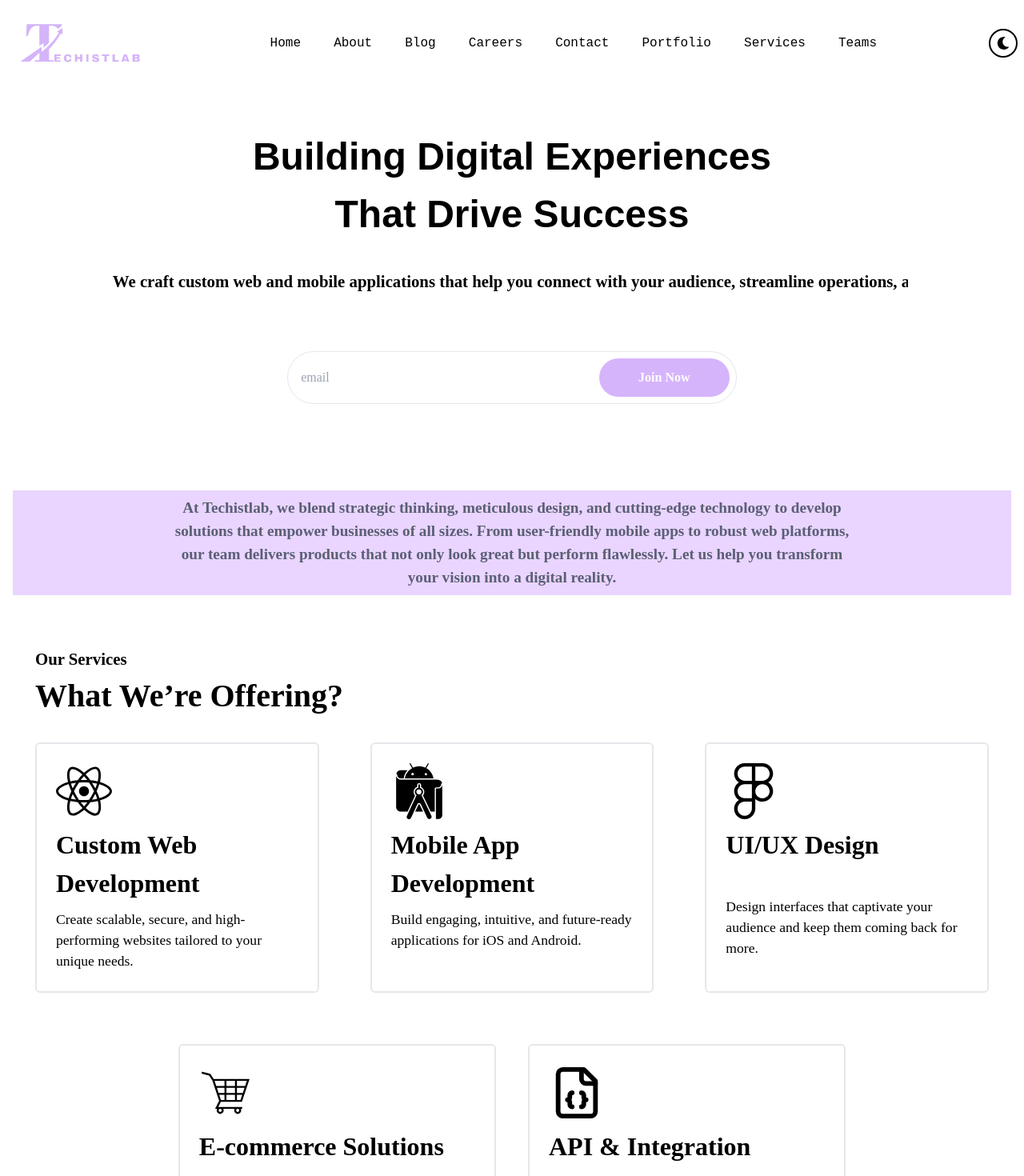
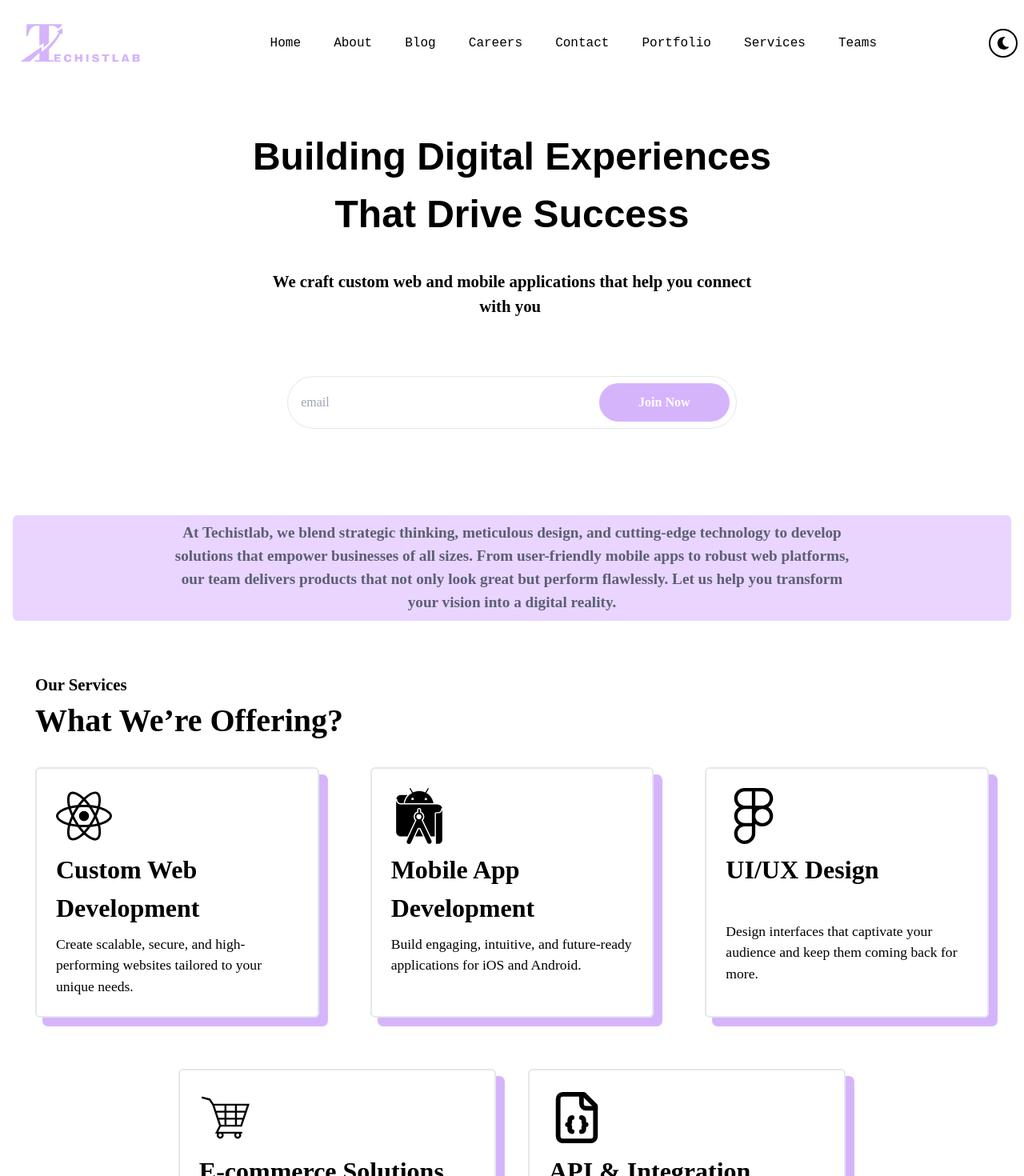
Before and after one commit to Aditya30december2003/Techistlab, a React (Vite) app: page / in a window 1280 px wide. Shown: the top 1470 px of the page at 80% size. Built offline with nearby package versions, Linux system fonts and the light colour scheme.

Commit message:
added some more features

```diff
--- a/package.json
+++ b/package.json
@@ -18,7 +18,8 @@
     "react": "^18.3.1",
     "react-dom": "^18.3.1",
     "react-icons": "^5.4.0",
-    "react-router-dom": "^7.0.2"
+    "react-router-dom": "^7.0.2",
+    "react-type-animation": "^3.2.0"
   },
   "devDependencies": {
     "@eslint/js": "^9.15.0",
--- a/src/pages/Home.jsx
+++ b/src/pages/Home.jsx
@@ -3,8 +3,7 @@ import { SiAndroidstudio } from "react-icons/si";
 import { FaFigma } from "react-icons/fa";
 import { GiShoppingCart } from "react-icons/gi";
 import { LuFileJson } from "react-icons/lu";
-import { MdArrowOutward } from "react-icons/md";
-import AnimateText from '../components/Animation/AnimateText'
+import { TypeAnimation } from "react-type-animation";
 
 const Home = () => {
   return (
@@ -13,7 +12,18 @@ const Home = () => {
       {/* <p className="heading text-center text-[1.5rem] lg:text-[1.8rem] text-black font-bold">Techistlab</p>
       <div className="w-[6rem] my-10 bg-black h-[0.2rem] text-center mx-auto"></div> */}
       <div className="text-[2.2rem] lg:text-[3rem] text-black text-center w-[95%] lg:w-[60%] mx-auto font-extrabold heading">Building <span className="">Digital Experiences</span> That Drive <span  className="">Success</span></div>
-      <div className="bg-gradient-to-r font-bold text-[1rem] lg:text-[1.3rem] mt-4 text-center w-[100%] lg:w-[50%] mx-auto animate-typing overflow-hidden whitespace-nowrap border-r-4 border-r-black">We craft custom web and mobile applications that help you connect with your audience, streamline operations, and scale with confidence.</div>
+      <div className="bg-gradient-to-r font-bold text-[1rem] lg:text-[1.3rem] mt-4 text-center w-[100%] lg:w-[50%] mx-auto">
+      <TypeAnimation
+sequence={[
+"We craft custom web and mobile applications that help you connect with your audience, streamline operations, and scale with confidence.",
+1000,
+]}
+wrapper="span"
+speed={20}
+className="text-6x1 font-bold text-black"
+repeat= {Infinity}/>
+        {/* We craft custom web and mobile applications that help you connect with your audience, streamline operations, and scale with confidence. */}
+      </div>
 
       <div className="mx-auto text-center w-[95%] text-white lg:w-[45%] mt-14 flex items-center border p-2 rounded-[5rem]">
         <input type="email" placeholder="email" className="border-none outline-none p-2 text-black w-[70%]"/>
@@ -22,7 +32,11 @@ const Home = () => {
       </div>
 
       <div className="py-7 mt-20">
-      <div className="mx-auto text-center font-bold text-[1.2rem] lg:text-[1.2rem] bg-purple-200 p-2 text-gray-700/80"><p className="w-[100%] lg:w-[70%] mx-auto">At Techistlab, we blend strategic thinking, meticulous design, and cutting-edge technology to develop solutions that empower businesses of all sizes. From user-friendly mobile apps to robust web platforms, our team delivers products that not only look great but perform flawlessly. Let us help you transform your vision into a digital reality.</p></div>
+      <div className="mx-auto text-center font-bold text-[1.2rem] rounded-md lg:text-[1.2rem] bg-purple-200 p-2 text-gray-700/80">
+      <p className="w-[100%] lg:w-[70%] mx-auto">
+        At Techistlab, we blend strategic thinking, meticulous design, and cutting-edge technology to develop solutions that empower businesses of all sizes. From user-friendly mobile apps to robust web platforms, our team delivers products that not only look great but perform flawlessly. Let us help you transform your vision into a digital reality.
+        </p>
+      </div>
       </div>
 
       <div className="mt-7 px-7 py-2">
@@ -33,19 +47,19 @@ const Home = () => {
 
           <div className="flex flex-col lg:grid lg:grid-cols-3 gap-16">
 
-          <div className="border-2 cursor-pointer p-6 flex flex-col gap-2 rounded-md hover:shadow-[10px_10px_1px_1px_#D6B4FC] hover:scale-105">
+          <div className="border-2 cursor-pointer p-6 flex flex-col gap-2 rounded-md shadow-[10px_10px_1px_1px_#D6B4FC]  lg:hover:shadow-[10px_10px_1px_1px_#D6B4FC] hover:scale-105">
                 <p><FaReact size={70}/></p>
                 <h1 className="font-bold text-[2rem]">Custom Web Development</h1>
                 <p className="text-[1.1rem]">Create scalable, secure, and high-performing websites tailored to your unique needs.</p>
             </div>
 
-            <div className="border-2 cursor-pointer p-6 flex flex-col gap-2 rounded-md hover:shadow-[10px_10px_1px_1px_#D6B4FC] hover:scale-105">
+            <div className="border-2 cursor-pointer p-6 flex flex-col gap-2 rounded-md shadow-[10px_10px_1px_1px_#D6B4FC]  lg:hover:shadow-[10px_10px_1px_1px_#D6B4FC] hover:scale-105">
                 <p><SiAndroidstudio size={70}/></p>
                 <h1 className="font-bold text-[2rem]">Mobile App Development</h1>
                 <p className="text-[1.1rem]">Build engaging, intuitive, and future-ready applications for iOS and Android.</p>
             </div>
 
-            <div className="border-2 cursor-pointer p-6 flex flex-col gap-2 rounded-md hover:shadow-[10px_10px_1px_1px_#D6B4FC] hover:scale-105">
+            <div className="border-2 cursor-pointer p-6 flex flex-col gap-2 rounded-md shadow-[10px_10px_1px_1px_#D6B4FC]  lg:hover:shadow-[10px_10px_1px_1px_#D6B4FC] hover:scale-105">
                 <p><FaFigma size={70}/></p>
                 <h1 className="font-bold text-[2rem]">UI/UX Design</h1>
                 <p className="text-[1.1rem] mt-8">Design interfaces that captivate your audience and keep them coming back for more.</p>
@@ -53,13 +67,13 @@ const Home = () => {
           </div>
 
           <div className="flex flex-col lg:grid lg:grid-cols-2 gap-10 w-[100%] lg:w-[70%] mx-auto">
-            <div className="border-2 cursor-pointer p-6 flex flex-col gap-2 rounded-md hover:shadow-[10px_10px_1px_1px_#D6B4FC] hover:scale-105">
+            <div className="border-2 cursor-pointer p-6 flex flex-col gap-2 rounded-md shadow-[10px_10px_1px_1px_#D6B4FC]  lg:hover:shadow-[10px_10px_1px_1px_#D6B4FC] hover:scale-105">
                 <p><GiShoppingCart size={70}/></p>
                 <h1 className="font-bold text-[2rem]">E-commerce Solutions</h1>
                 <p className="text-[1.1rem] mt-14">Launch or enhance your online store with seamless checkout and integrated payment systems.</p>
             </div>
 
-            <div className="border-2 cursor-pointer p-6 flex flex-col gap-2 rounded-md hover:shadow-[10px_10px_1px_1px_#D6B4FC] hover:scale-105">
+            <div className="border-2 cursor-pointer p-6 flex flex-col gap-2 rounded-md shadow-[10px_10px_1px_1px_#D6B4FC]  lg:hover:shadow-[10px_10px_1px_1px_#D6B4FC] hover:scale-105">
              <p><LuFileJson size={70}/></p>
              <h1 className="font-bold text-[2rem]">API & Integration Services</h1>
              <p className="text-[1.1rem]">Connect with third-party tools and platforms to enhance your product’s capabilities.</p>
--- a/tailwind.config.js
+++ b/tailwind.config.js
@@ -29,7 +29,7 @@ export default {
         }
       },
       animation: {
-        typing: "typing 7s steps(20) infinite alternate, blink .8s infinite"
+        typing: "typing 7s steps(100) infinite alternate, blink .8s infinite"
       }
     },
   },
```
Also changed, not shown: 1 other file (tests, documents, lock files or other folders).
